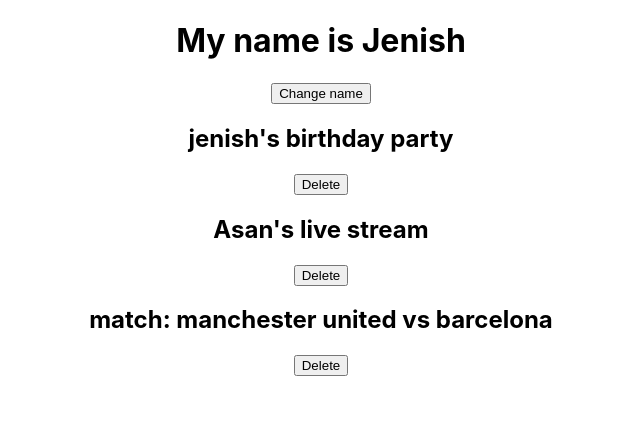
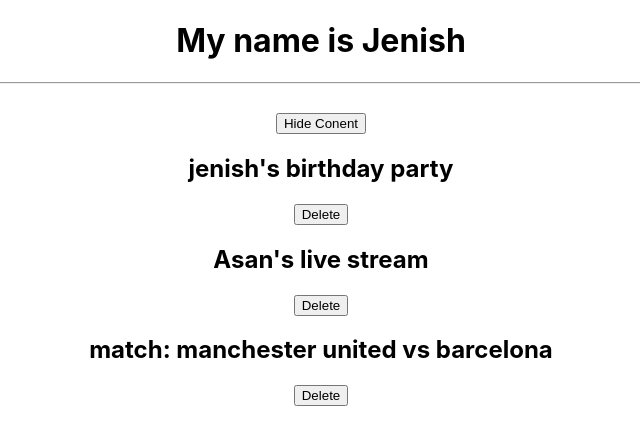
Before and after one commit to jenish82/React-sabak, a React (Create React App) app: page / in a window 1280 px wide. Shown: the top 444 px of the page, without its empty margins (319-959 px from the left). Built offline with nearby package versions, Linux system fonts and the light colour scheme; the HTML template or start-up script is replaced by a standard one.

Commit message:
React useState

```diff
--- a/src/App.js
+++ b/src/App.js
@@ -4,12 +4,13 @@
 function App() {
 
 const [name, setName] = useState('Jenish')
-
+const [showContent, setShowContent] = useState(true)
 const [events, setEvents] = useState([
   {title: "jenish's birthday party", id: 1},
   {title: "Asan's live stream", id: 2},
   {title: "match: manchester united vs barcelona", id: 3}
 ])
+
 
   const handleClick = () => {
     setName('Asan')
@@ -21,14 +22,19 @@
         return event.id !==id
       })
     })
+  }
 
-
-  }
 
   return (
     <div className="App">
       <h1>My name is {name}</h1>
-      <button onClick={handleClick}>Change name</button>
+
+      <hr/>
+      <br/>
+    { showContent && <button onClick={ ()=> setShowContent(false)}> Hide Conent</button> }
+    { !showContent && <button onClick={ ()=> setShowContent(true)}> Show Conent</button> }
+    {showContent && <div>
+      {events.length === 0 && <h4>Not Conent Yer :(</h4>}
       {events.map((event)=>{
         return(
           <div key={event.id}>
@@ -37,6 +43,9 @@
           </div>
         )
       })}
+
+      </div>}
+
     </div>
   );
 }
```
